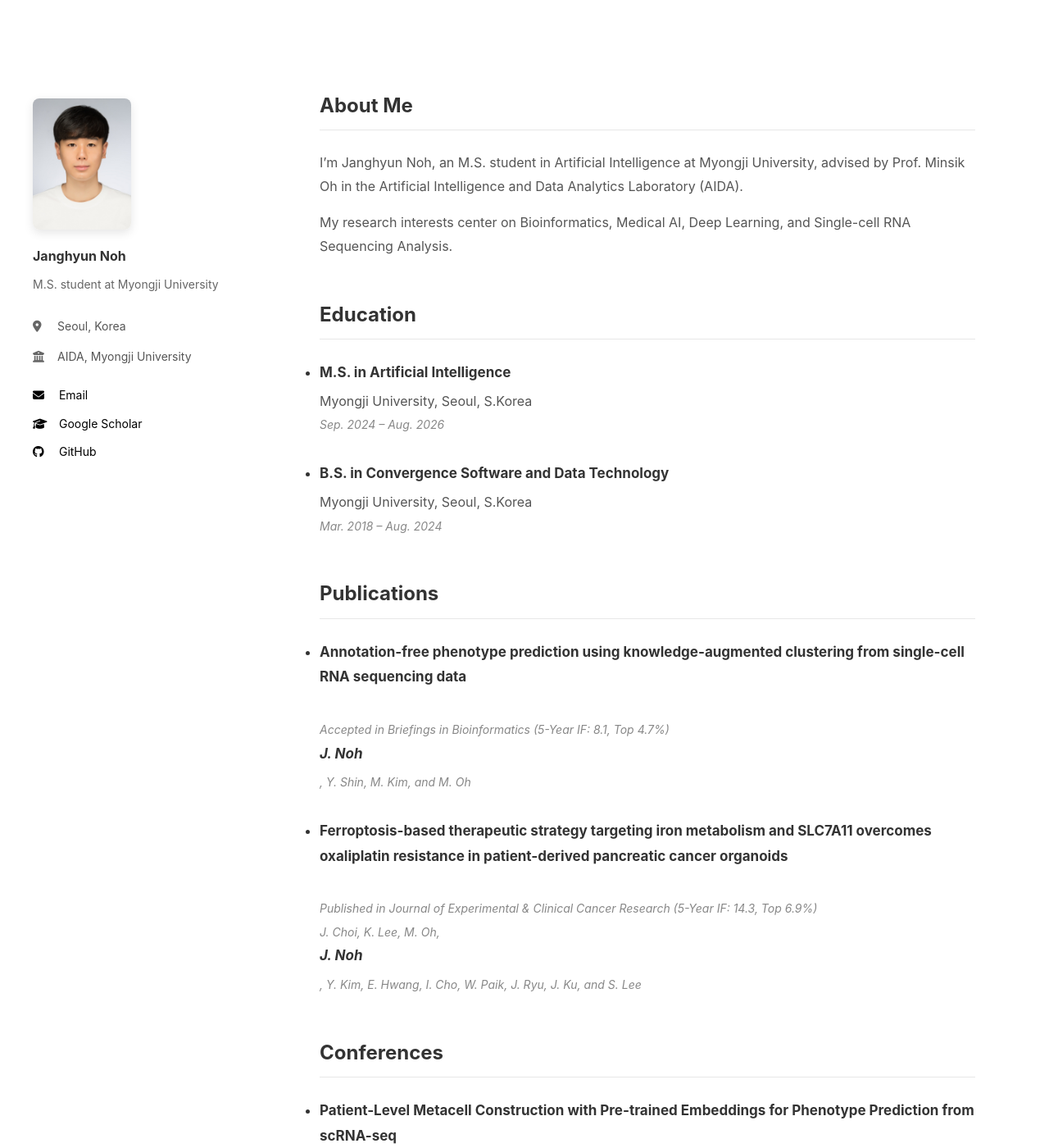
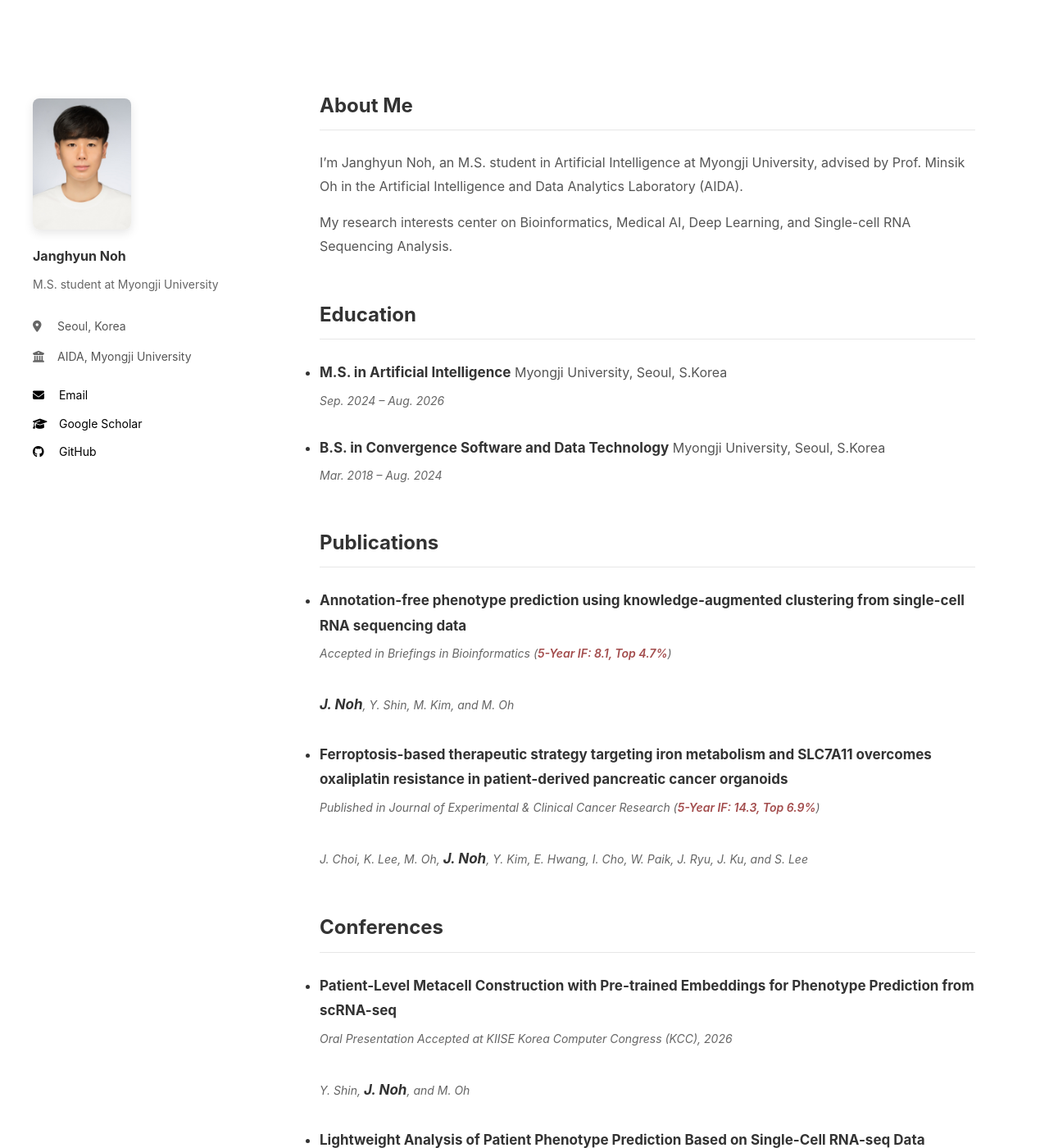
Before and after one commit to janghyunnoh/janghyunnoh.github.io, a Jekyll site: the page built from index.md, in a window 1280 px wide and 1400 px high. Shown: the whole window at 82% size. Built offline with Jekyll 4.4.1, drawn with Linux system fonts in a browser that asks for light colours.

Commit message:
Fix publication styling and highlight impact factor text

```diff
--- a/assets/css/profile.css
+++ b/assets/css/profile.css
@@ -144,14 +144,20 @@ body {
     font-weight: 700;
     font-size: 17px;
     color: #333;
-    display: block;
-    margin-bottom: 5px;
+    display: inline;
 }
 
 .main-content li em {
+    display: block;
+    margin-top: 6px;
     font-size: 14px;
-    color: #888;
+    color: #666;
     font-style: italic;
+}
+
+.main-content li em span.impact {
+    color: #a34d4d;
+    font-weight: 600;
 }
 
 .main-content p + p {
--- a/index.md
+++ b/index.md
@@ -20,11 +20,11 @@ _Mar. 2018 – Aug. 2024_
 ## Publications
 
 - **Annotation-free phenotype prediction using knowledge-augmented clustering from single-cell RNA sequencing data**<br>
-_Accepted in Briefings in Bioinformatics (5-Year IF: 8.1, Top 4.7%)_<br>
+_Accepted in Briefings in Bioinformatics (<span class="impact">5-Year IF: 8.1, Top 4.7%</span>)_<br>
 _**J. Noh**, Y. Shin, M. Kim, and M. Oh_
 
 - **Ferroptosis-based therapeutic strategy targeting iron metabolism and SLC7A11 overcomes oxaliplatin resistance in patient-derived pancreatic cancer organoids**<br>
-_Published in Journal of Experimental & Clinical Cancer Research (5-Year IF: 14.3, Top 6.9%)_<br>
+_Published in Journal of Experimental & Clinical Cancer Research (<span class="impact">5-Year IF: 14.3, Top 6.9%</span>)_<br>
 _J. Choi, K. Lee, M. Oh, **J. Noh**, Y. Kim, E. Hwang, I. Cho, W. Paik, J. Ryu, J. Ku, and S. Lee_
 
 
```
